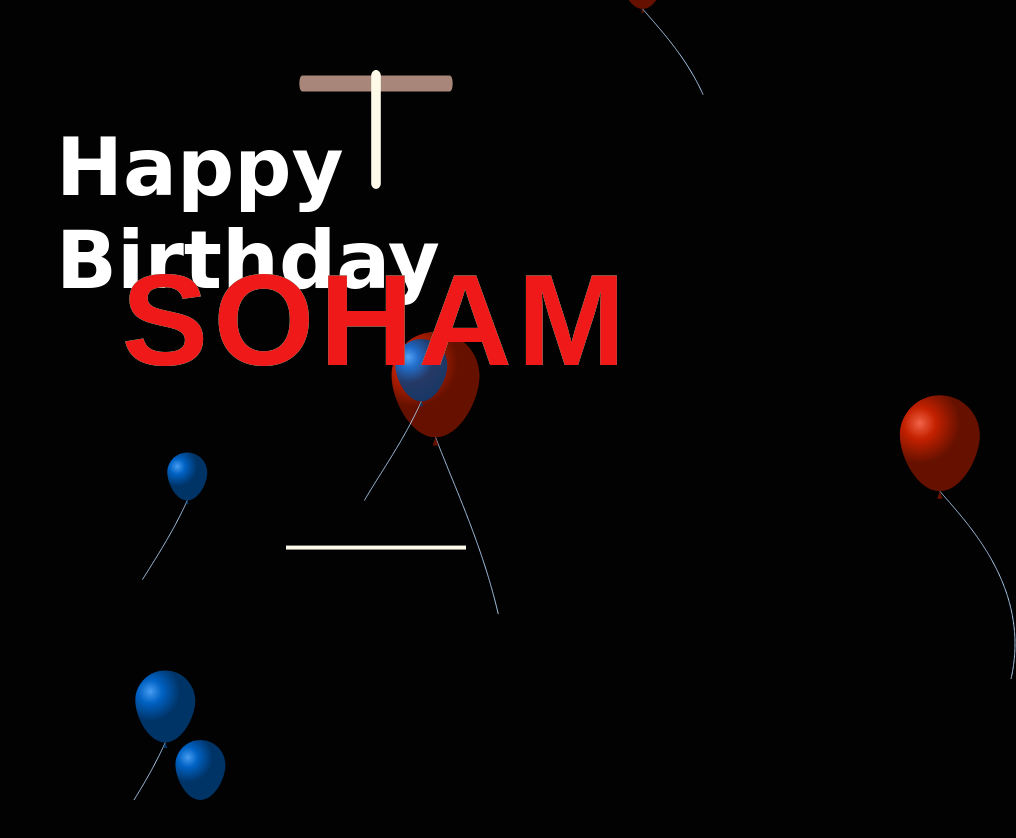
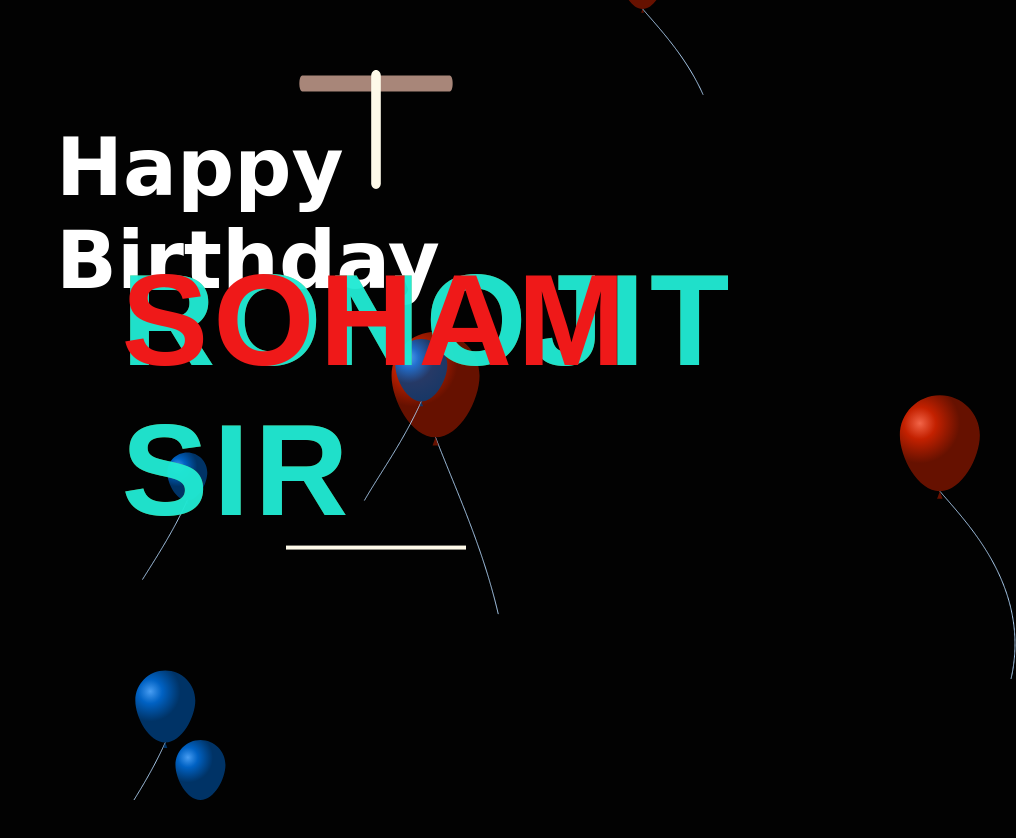
Before and after one commit to baponkar/happy-birthday, a plain HTML site: page index.html in a window 1280 px wide. Shown: the top 838 px of the page, without its empty margins (264-1280 px from the left). Drawn offline with Linux system fonts and the light colour scheme; a web font is replaced by a local one.

Commit message:
Update index.html

```diff
--- a/index.html
+++ b/index.html
@@ -26,7 +26,7 @@
   </audio>
 
   <h1>Happy Birthday</h1>
-  <h2 class="glitch" data-glitch="Soham">Soham</h2>
+  <h2 class="glitch" data-glitch="Ronojit Sir">Soham</h2>
   <div class="cake-box">
     <div class="velas">
       <div class="fuego"></div>
```
